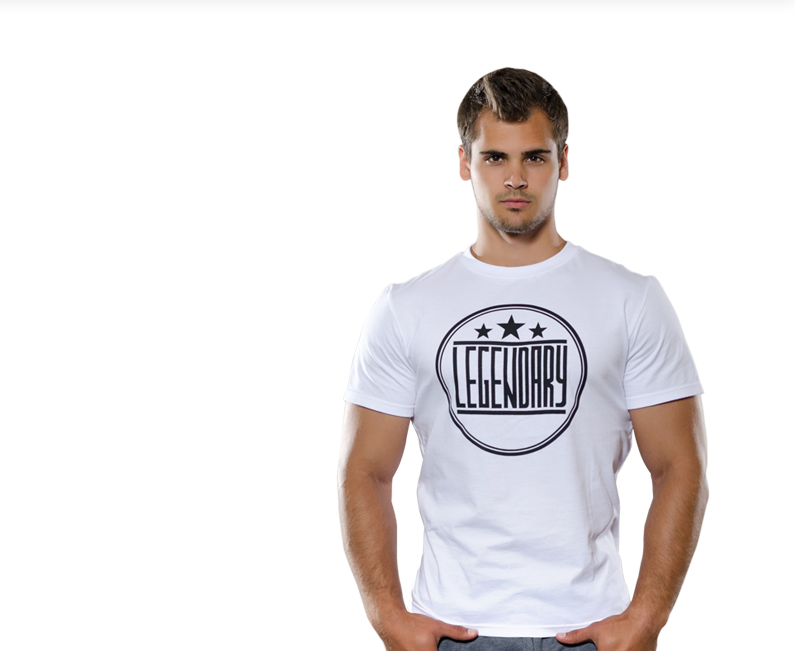
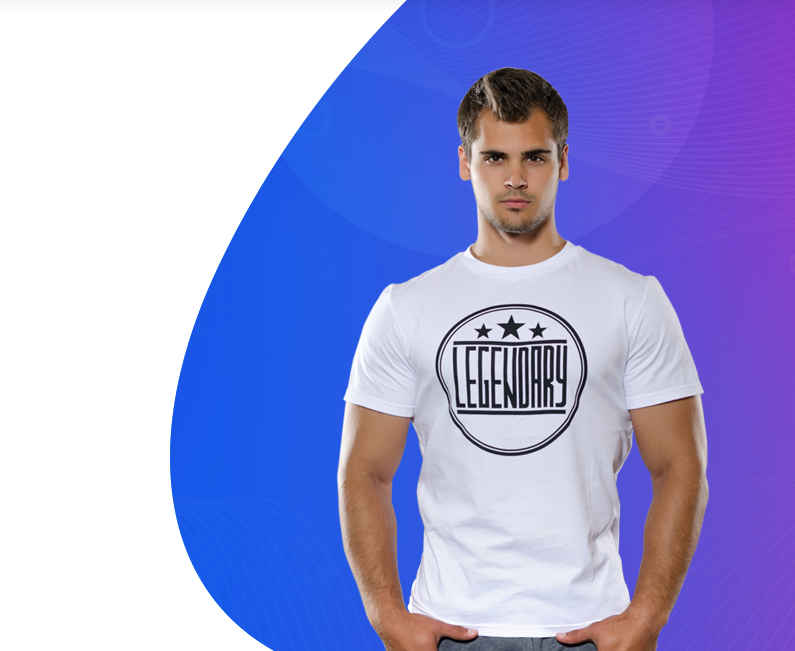
Before and after one commit to whoami2991/Portfolio---23.01.2024, a plain HTML site: page index.html in a window 1280 px wide. Shown: the part 90-741 px from the top of the page, 485-1280 px from the left. Drawn offline with nearby package versions, Linux system fonts and the light colour scheme; the site is published under a folder, as on GitHub Pages, so addresses that start at the root find nothing.

Commit message:
Update styles.css

```diff
--- a/styles.css
+++ b/styles.css
@@ -102,7 +102,7 @@ body{
 }
 /*==============Main section styles==============*/
 .main-banner{
-    background: url(/home-banner.png) no-repeat top center;
+    background: url(home-banner.png) no-repeat top center;
     background-position: center;
     background-size: cover;
     min-height: 890px;
```
